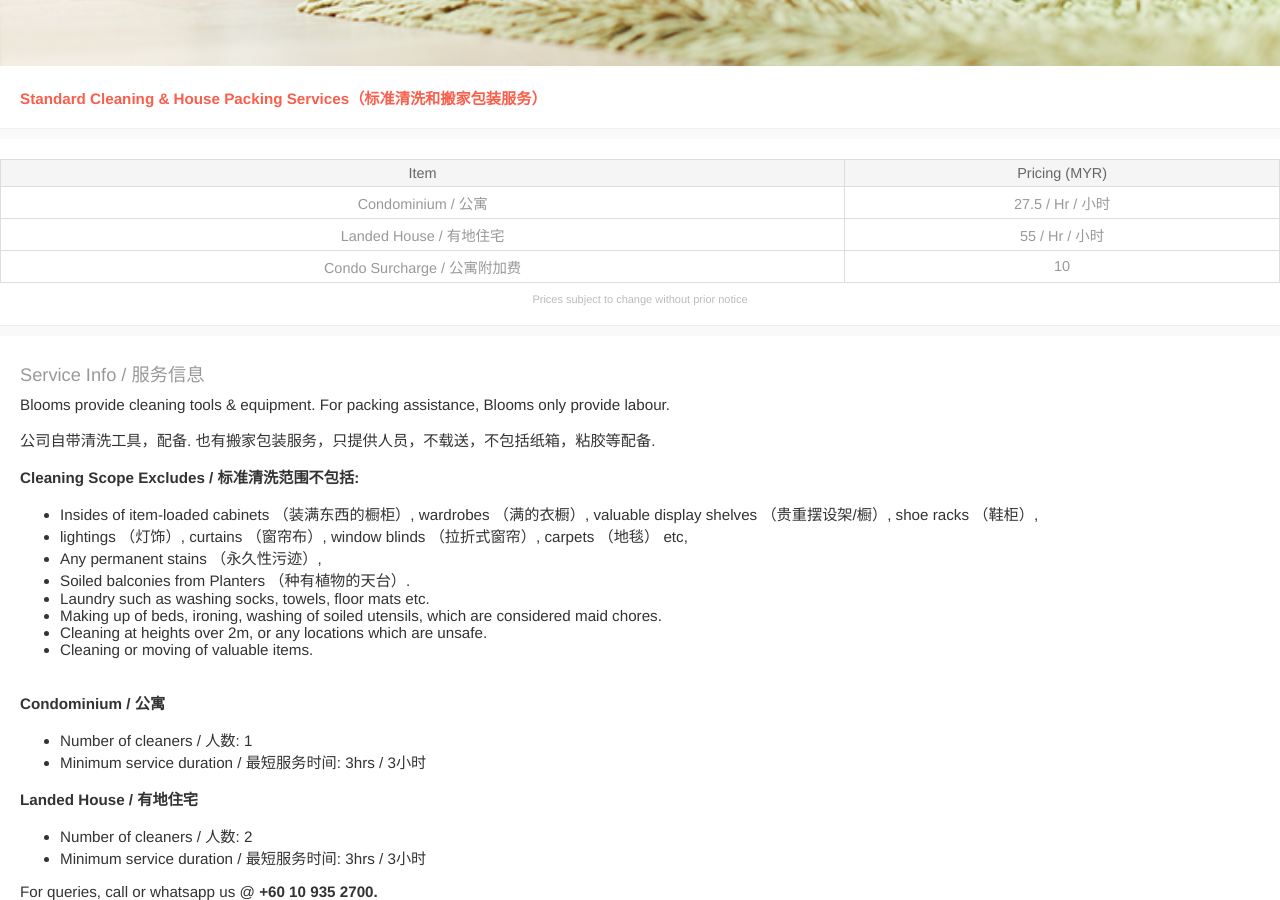
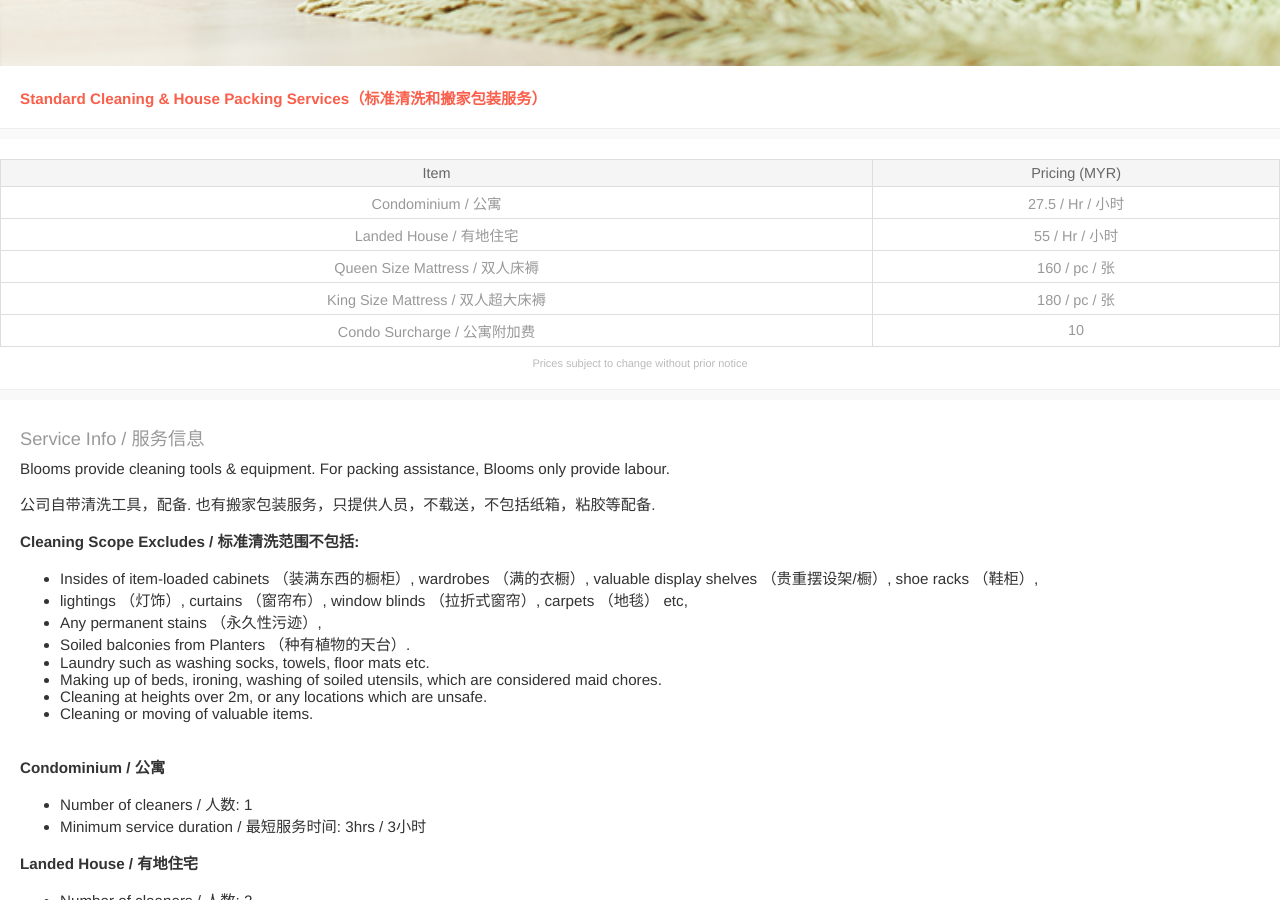
Before and after one commit to blooms-singapore/pages, a Jekyll site: the page built from en/services/myr/cleaning-standard.html, in a window 1280 px wide and 900 px high, scrolled down 361 px. Built offline with Jekyll 4.4.1, drawn with Linux system fonts in a browser that asks for light colours.

Commit message:
Update cleaning-standard.html

```diff
--- a/en/services/myr/cleaning-standard.html
+++ b/en/services/myr/cleaning-standard.html
@@ -19,6 +19,14 @@ layout: service
       <tr>
         <td>Landed House / 有地住宅</td>
         <td>55<span> / Hr<span> / 小时</span></td>
+      </tr>
+      <tr>
+       <td>Queen Size Mattress / 双人床褥</td>
+       <td>160<span> / pc<span> / 张</span></td>
+      </tr>
+      <tr>
+       <td>King Size Mattress / 双人超大床褥</td>
+       <td>180<span> / pc<span> / 张</span></td>
       </tr>
       <tr>
         <td>Condo Surcharge / 公寓附加费</td>
```
